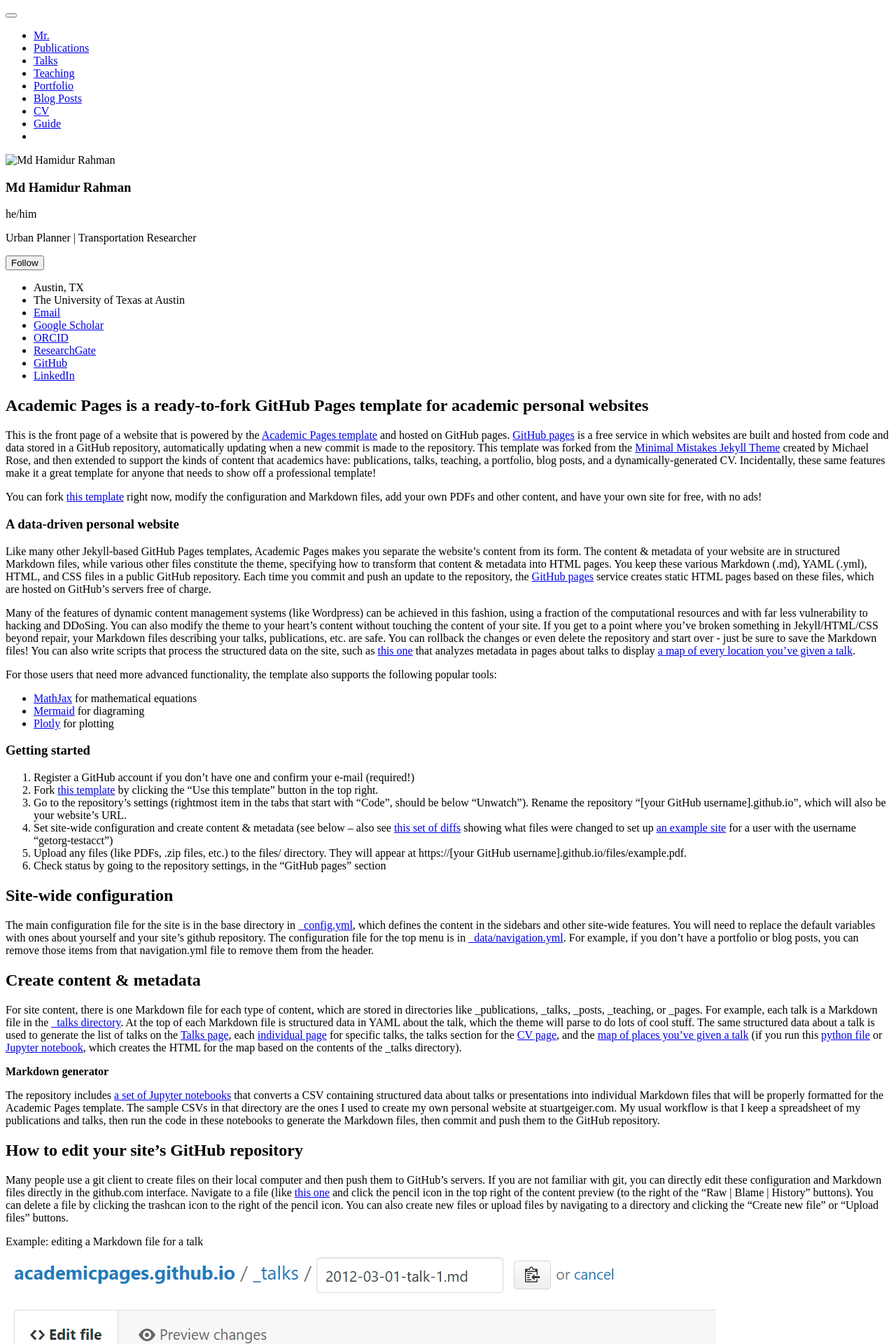
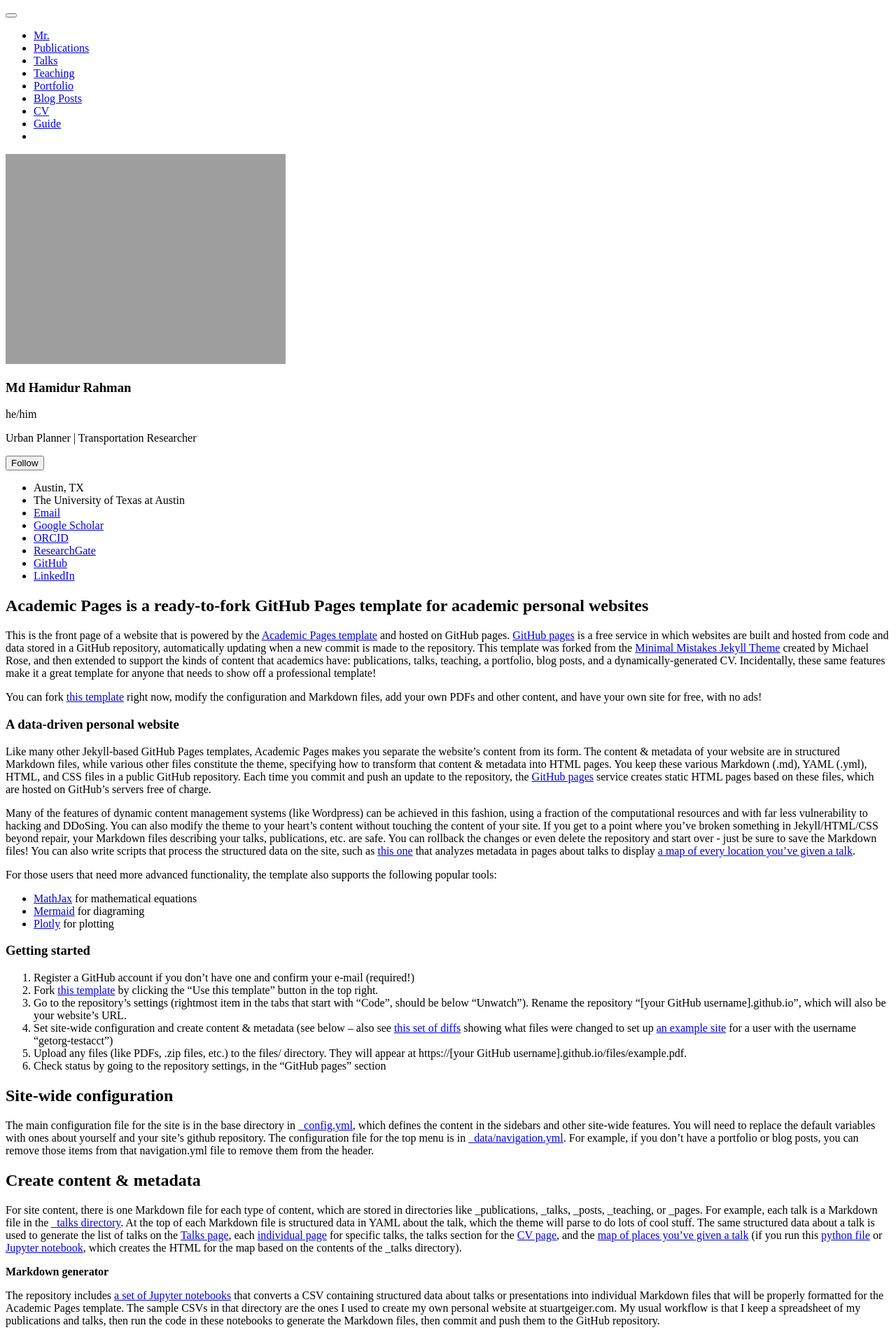
Before and after one commit to mdh-rahman/portfolio, a Jekyll site: the page built from _pages/about.md, in a window 1280 px wide. Shown: the top 1920 px of the page at 70% size. Built offline with Jekyll 4.4.1, drawn with Linux system fonts in a browser that asks for light colours; a script bundle is joined from its source files by our own code; library files that are not in the unit come from our copies; a script that is not in the unit is left out.

Commit message:
Update _config.yml

```diff
--- a/_config.yml
+++ b/_config.yml
@@ -22,7 +22,7 @@ repository               : "mdh-rahman.github.io"
 #               Additional customization can be done by editing /_includes/author-profile.html
 author:
   # Biographic information
-  avatar           : "profile.png"
+  avatar           : "images/Blue_HS_Square.png"
   name             : "Md Hamidur Rahman"
   pronouns         : "he/him"
   bio              : "Urban Planner | Transportation Researcher"
```
